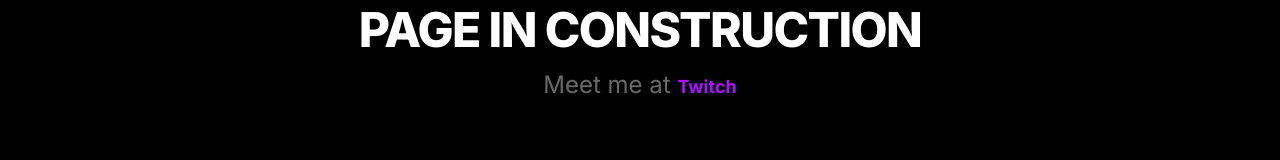
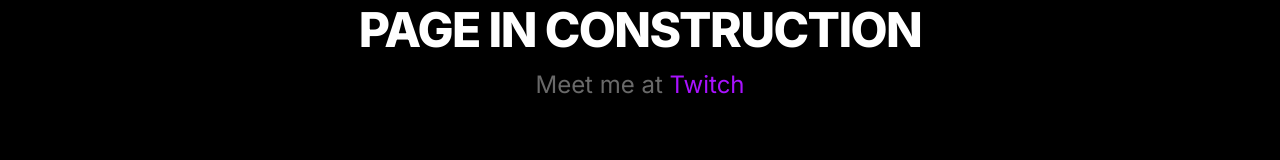
Before and after one commit to alysonvilela/a7yson, a Next.js app: page /about in a window 1280 px wide. Shown: the part 399-559 px from the top of the page. Built offline with nearby package versions, Linux system fonts and the light colour scheme.

Commit message:
:bug:fix:Twitch link

```diff
--- a/pages/about/index.tsx
+++ b/pages/about/index.tsx
@@ -8,7 +8,7 @@ const About = () => {
     <div className="container error-page text-center">
       <h1>👷‍♀️👷‍♂️</h1>
       <h2>Page in Construction</h2>
-      <p>Meet me at <a href="https://twitch.tv/a7yson"><span className="p-purple">Twitch</span></a></p>
+      <p>Meet me at <a href="https://twitch.tv/a7yson"><span className="p p-purple">Twitch</span></a></p>
     </div>
   )
 }
```
